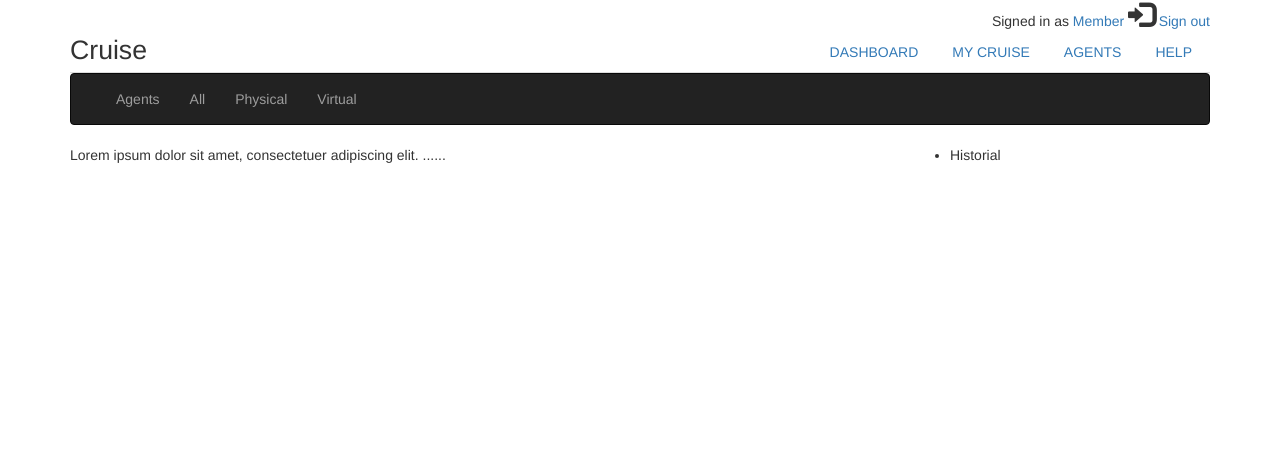
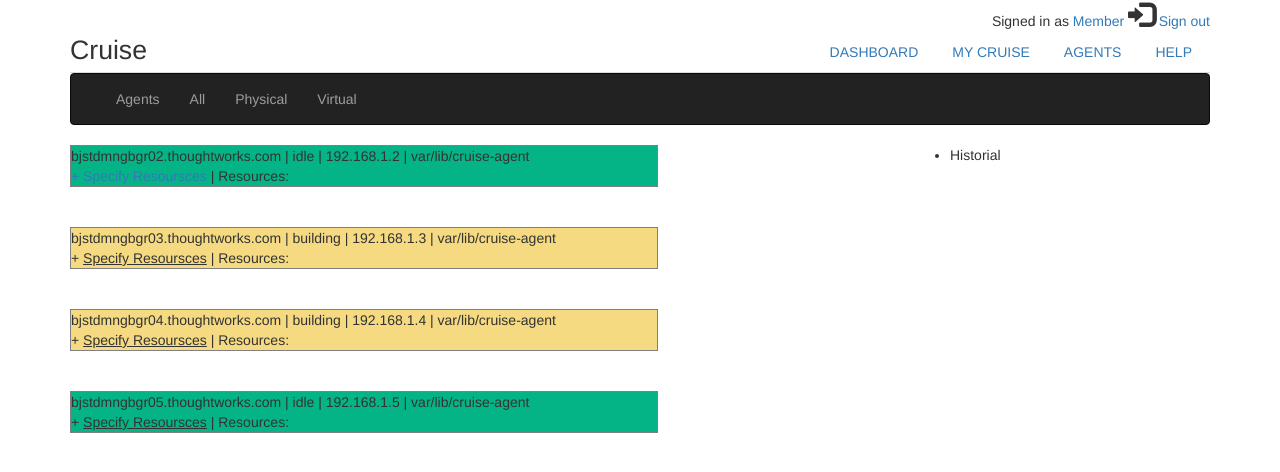
Before and after one commit to Bel197/Primer-reto, a plain HTML site: page index.html in a window 1280 px wide. Drawn offline with nearby package versions, Linux system fonts and the light colour scheme.

Commit message:
cambios al body parte izquierda

```diff
--- a/index.html
+++ b/index.html
@@ -50,8 +50,33 @@
             </ul>
            </div>
            <div id="principal">
-            Lorem ipsum dolor sit amet, consectetuer adipiscing elit.
-            ......
+							 <table  border width="70%" >
+								 <tr>
+									 <td bgcolor="#04B486">bjstdmngbgr02.thoughtworks.com 			| idle | 192.168.1.2 | var/lib/cruise-agent <br>
+									<a href="#">+ Specify Resoursces</a>  | Resources: </td>
+								 </tr>
+							 </table>
+						<br></br>
+						<table border width="70%" >
+            	<tr >
+            		<td bgcolor="#F5DA81">bjstdmngbgr03.thoughtworks.com 			| building | 192.168.1.3 | var/lib/cruise-agent  <br>
+								+ <u>Specify Resoursces</u> | Resources:</td>
+            	</tr>
+            </table>
+						<br></br>
+						<table border width="70%" >
+            	<tr>
+            		<td bgcolor="#F5DA81">bjstdmngbgr04.thoughtworks.com 			| building | 192.168.1.4 | var/lib/cruise-agent  <br>
+								+ <u>Specify Resoursces</u> | Resources:</td>
+            	</tr>
+            </table>
+						<br></br>
+						<table border width="70%" >
+            	<tr>
+            		<td bgcolor="#04B486">bjstdmngbgr05.thoughtworks.com 			| idle | 192.168.1.5 | var/lib/cruise-agent  <br>
+								+ <u>Specify Resoursces</u> | Resources:</td>
+            	</tr>
+            </table>
            </div>
         <!-- Historial -->
       </div>
--- /dev/null
+++ b/pruebaJS.js
@@ -0,0 +1,3 @@
+function emergeAbrir() {
+  var ventana = document.getElementById('ventana')
+}
```
